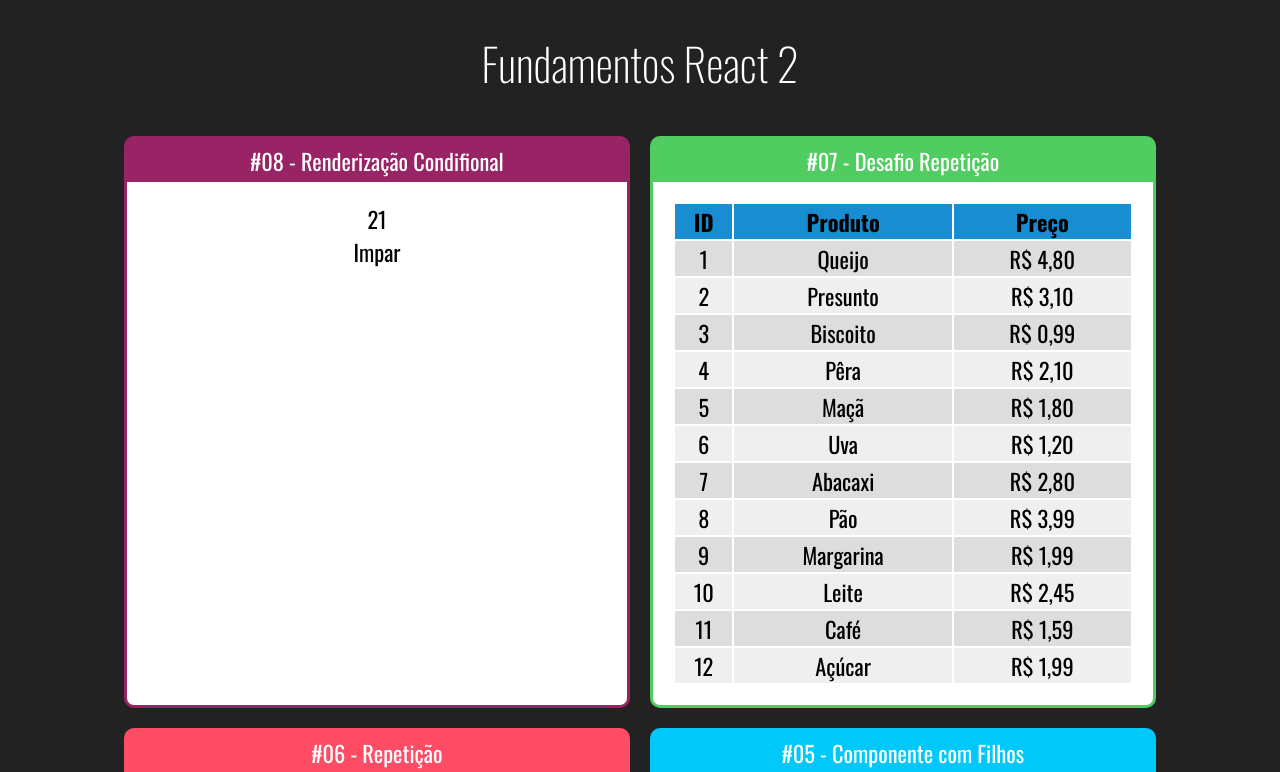
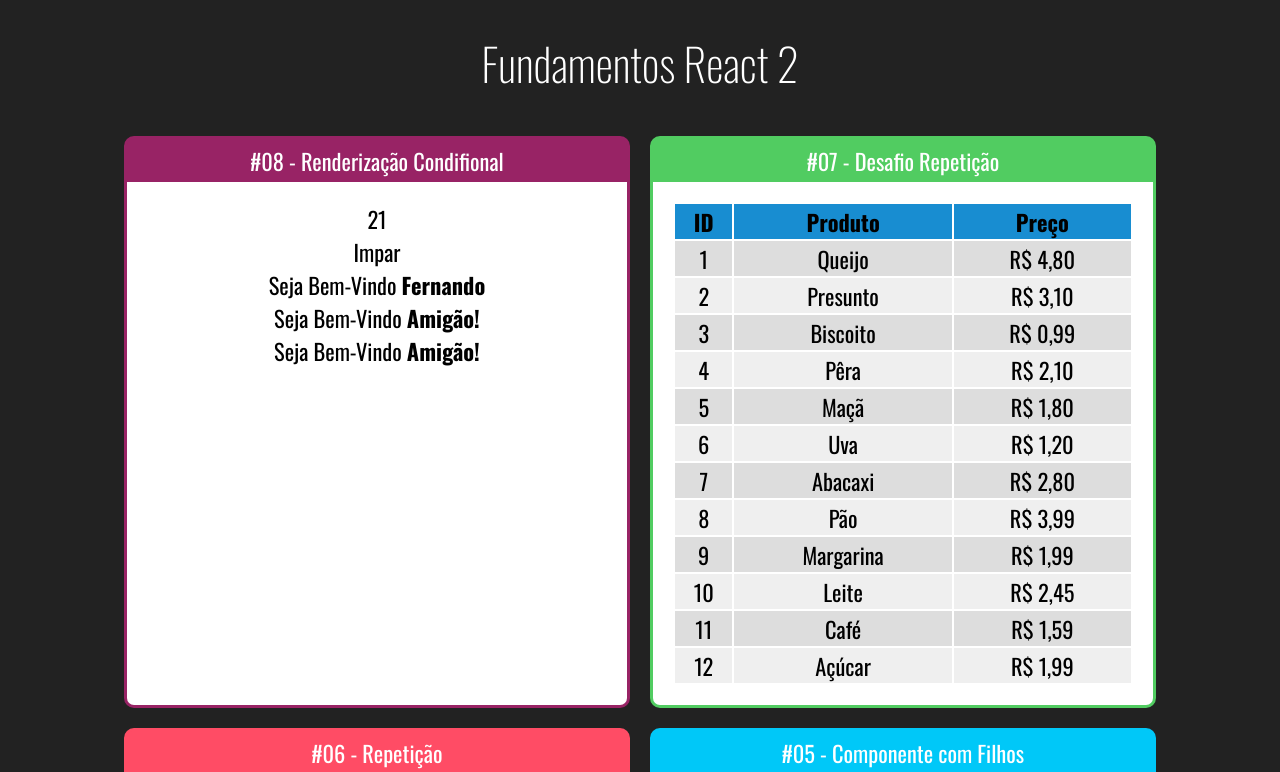
Before and after one commit to laianribas/Cod3r-curso-react, a React (Create React App) app: page / in a window 1280 px wide. Shown: the top 772 px of the page. Built offline with nearby package versions, Linux system fonts and the light colour scheme.

Commit message:
Renderização condicional Com Componente If

```diff
--- a/src/App.jsx
+++ b/src/App.jsx
@@ -11,6 +11,7 @@ import FamiliaMembro from './components/Basicos/FamiliaMembro'
 import ListaAlunos from './components/repetição/ListaAlunos'
 import ListaProdutos from './components/repetição/ListaProdutos'
 import ParOuImpar from './components/condicional/ParOuImpar'
+import UsuarioInfo from './components/condicional/UsuarioInfo'
 
 export default () => {
   return (
@@ -19,6 +20,9 @@ export default () => {
       <div className="Wrapper">
         <Card titulo="#08 - Renderização Condifional" color="#982365">
           <ParOuImpar numero={21} />
+          <UsuarioInfo usuario={{ nome: 'Fernando' }} />
+          <UsuarioInfo usuario={{ email: 'Fernando' }} />
+          <UsuarioInfo usuario={{}} />
         </Card>
         <Card titulo="#07 - Desafio Repetição" color="#51cc61">
           <ListaProdutos />
--- /dev/null
+++ b/src/components/condicional/UsuarioInfo.jsx
@@ -0,0 +1,15 @@
+import React from 'react'
+import If from './if'
+
+export default props => {
+  return (
+    <div>
+      <If test={props.usuario && props.usuario.nome}>
+        Seja Bem-Vindo <strong>{props.usuario.nome}</strong>
+      </If>
+      <If test={!props.usuario || !props.usuario.nome}>
+        Seja Bem-Vindo <strong>Amigão!</strong>
+      </If>
+    </div>
+  )
+}
--- /dev/null
+++ b/src/components/condicional/if.js
@@ -0,0 +1,7 @@
+export default props => {
+  if (props.test) {
+    return props.children
+  } else {
+    return false
+  }
+}
```
